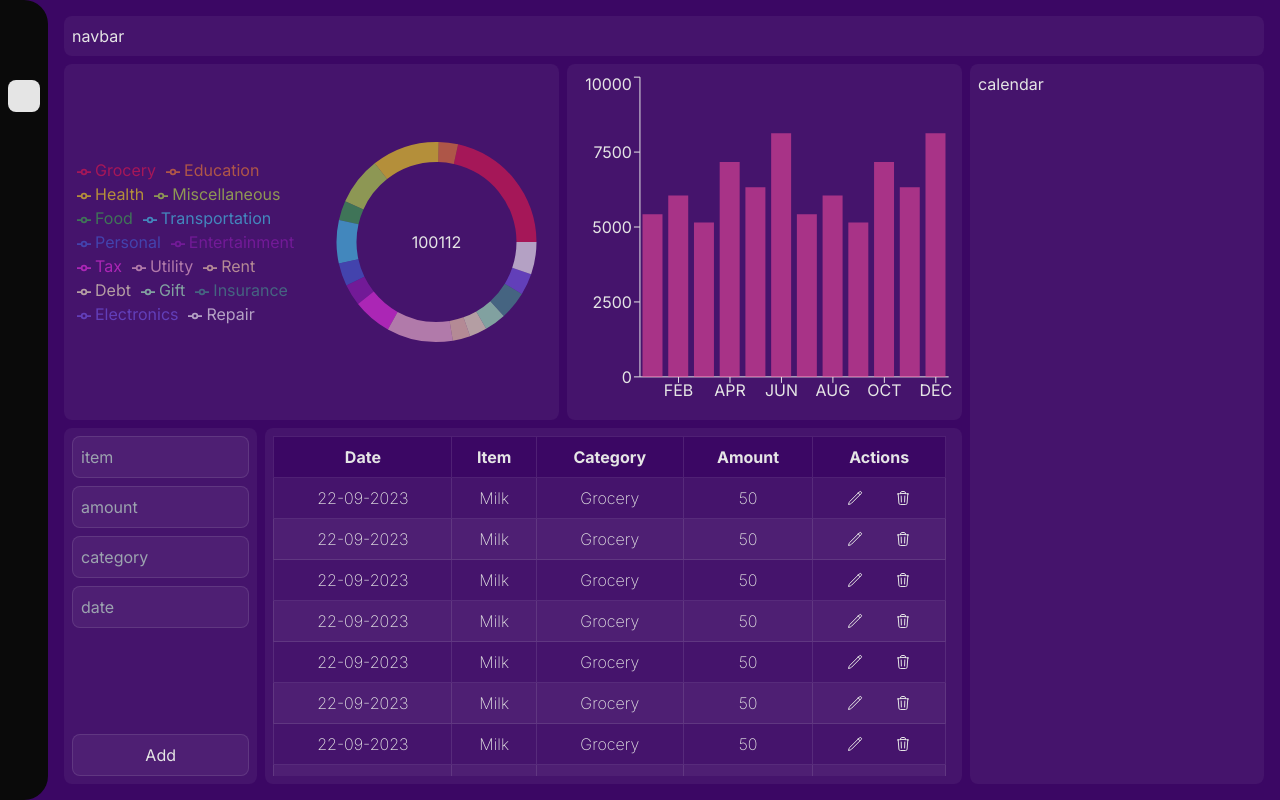
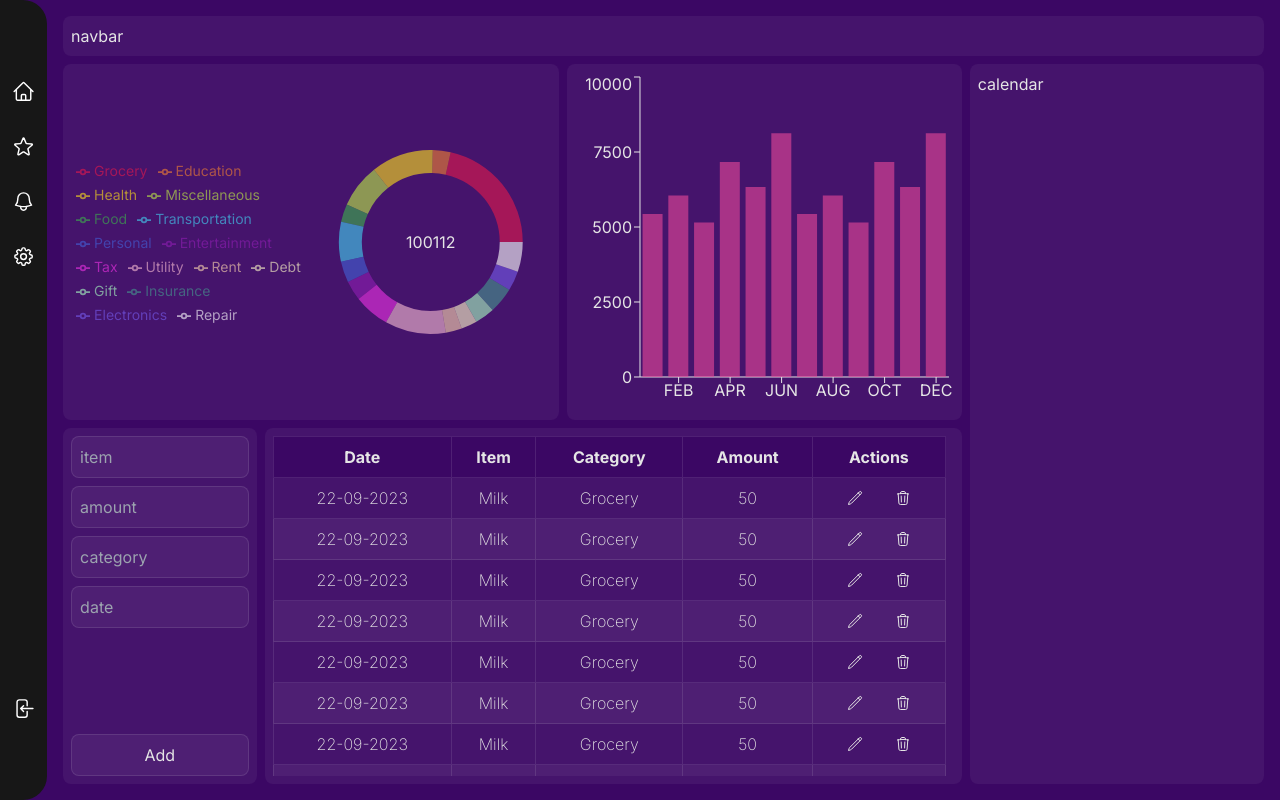
Before and after one commit to amirakbarwicaksono/financial-tracker, a Next.js app in the folder frontend/: page / in a window 1280 px wide. Built offline with nearby package versions, Linux system fonts and the light colour scheme.

Commit message:
added sidebar

```diff
--- /dev/null
+++ b/frontend/app/Icons/Edit.tsx
@@ -0,0 +1,19 @@
+const Edit = () => {
+    return (
+        <svg
+            xmlns="http://www.w3.org/2000/svg"
+            fill="none"
+            viewBox="0 0 24 24"
+            strokeWidth={1.5}
+            stroke="currentColor"
+        >
+            <path
+                strokeLinecap="round"
+                strokeLinejoin="round"
+                d="M16.862 4.487l1.687-1.688a1.875 1.875 0 112.652 2.652L6.832 19.82a4.5 4.5 0 01-1.897 1.13l-2.685.8.8-2.685a4.5 4.5 0 011.13-1.897L16.863 4.487zm0 0L19.5 7.125"
+            />
+        </svg>
+    );
+};
+
+export default Edit;
--- /dev/null
+++ b/frontend/app/Icons/Home.tsx
@@ -0,0 +1,19 @@
+const Home = () => {
+    return (
+        <svg
+            xmlns="http://www.w3.org/2000/svg"
+            fill="none"
+            viewBox="0 0 24 24"
+            strokeWidth={1.5}
+            stroke="currentColor"
+        >
+            <path
+                strokeLinecap="round"
+                strokeLinejoin="round"
+                d="M2.25 12l8.954-8.955c.44-.439 1.152-.439 1.591 0L21.75 12M4.5 9.75v10.125c0 .621.504 1.125 1.125 1.125H9.75v-4.875c0-.621.504-1.125 1.125-1.125h2.25c.621 0 1.125.504 1.125 1.125V21h4.125c.621 0 1.125-.504 1.125-1.125V9.75M8.25 21h8.25"
+            />
+        </svg>
+    );
+};
+
+export default Home;
--- /dev/null
+++ b/frontend/app/Icons/Logout.tsx
@@ -0,0 +1,19 @@
+const Logout = () => {
+    return (
+        <svg
+            xmlns="http://www.w3.org/2000/svg"
+            fill="none"
+            viewBox="0 0 24 24"
+            strokeWidth={1.5}
+            stroke="currentColor"
+        >
+            <path
+                strokeLinecap="round"
+                strokeLinejoin="round"
+                d="M15.75 9V5.25A2.25 2.25 0 0013.5 3h-6a2.25 2.25 0 00-2.25 2.25v13.5A2.25 2.25 0 007.5 21h6a2.25 2.25 0 002.25-2.25V15M12 9l-3 3m0 0l3 3m-3-3h12.75"
+            />
+        </svg>
+    );
+};
+
+export default Logout;
--- /dev/null
+++ b/frontend/app/Icons/Noticification.tsx
@@ -0,0 +1,19 @@
+const Notification = () => {
+    return (
+        <svg
+            xmlns="http://www.w3.org/2000/svg"
+            fill="none"
+            viewBox="0 0 24 24"
+            strokeWidth={1.5}
+            stroke="currentColor"
+        >
+            <path
+                strokeLinecap="round"
+                strokeLinejoin="round"
+                d="M14.857 17.082a23.848 23.848 0 005.454-1.31A8.967 8.967 0 0118 9.75v-.7V9A6 6 0 006 9v.75a8.967 8.967 0 01-2.312 6.022c1.733.64 3.56 1.085 5.455 1.31m5.714 0a24.255 24.255 0 01-5.714 0m5.714 0a3 3 0 11-5.714 0"
+            />
+        </svg>
+    );
+};
+
+export default Notification;
--- /dev/null
+++ b/frontend/app/Icons/Settings.tsx
@@ -0,0 +1,24 @@
+const Settings = () => {
+    return (
+        <svg
+            xmlns="http://www.w3.org/2000/svg"
+            fill="none"
+            viewBox="0 0 24 24"
+            strokeWidth={1.5}
+            stroke="currentColor"
+        >
+            <path
+                strokeLinecap="round"
+                strokeLinejoin="round"
+                d="M10.343 3.94c.09-.542.56-.94 1.11-.94h1.093c.55 0 1.02.398 1.11.94l.149.894c.07.424.384.764.78.93.398.164.855.142 1.205-.108l.737-.527a1.125 1.125 0 011.45.12l.773.774c.39.389.44 1.002.12 1.45l-.527.737c-.25.35-.272.806-.107 1.204.165.397.505.71.93.78l.893.15c.543.09.94.56.94 1.109v1.094c0 .55-.397 1.02-.94 1.11l-.893.149c-.425.07-.765.383-.93.78-.165.398-.143.854.107 1.204l.527.738c.32.447.269 1.06-.12 1.45l-.774.773a1.125 1.125 0 01-1.449.12l-.738-.527c-.35-.25-.806-.272-1.203-.107-.397.165-.71.505-.781.929l-.149.894c-.09.542-.56.94-1.11.94h-1.094c-.55 0-1.019-.398-1.11-.94l-.148-.894c-.071-.424-.384-.764-.781-.93-.398-.164-.854-.142-1.204.108l-.738.527c-.447.32-1.06.269-1.45-.12l-.773-.774a1.125 1.125 0 01-.12-1.45l.527-.737c.25-.35.273-.806.108-1.204-.165-.397-.505-.71-.93-.78l-.894-.15c-.542-.09-.94-.56-.94-1.109v-1.094c0-.55.398-1.02.94-1.11l.894-.149c.424-.07.765-.383.93-.78.165-.398.143-.854-.107-1.204l-.527-.738a1.125 1.125 0 01.12-1.45l.773-.773a1.125 1.125 0 011.45-.12l.737.527c.35.25.807.272 1.204.107.397-.165.71-.505.78-.929l.15-.894z"
+            />
+            <path
+                strokeLinecap="round"
+                strokeLinejoin="round"
+                d="M15 12a3 3 0 11-6 0 3 3 0 016 0z"
+            />
+        </svg>
+    );
+};
+
+export default Settings;
--- /dev/null
+++ b/frontend/app/Icons/Star.tsx
@@ -0,0 +1,19 @@
+const Star = () => {
+    return (
+        <svg
+            xmlns="http://www.w3.org/2000/svg"
+            fill="none"
+            viewBox="0 0 24 24"
+            strokeWidth={1.5}
+            stroke="currentColor"
+        >
+            <path
+                strokeLinecap="round"
+                strokeLinejoin="round"
+                d="M11.48 3.499a.562.562 0 011.04 0l2.125 5.111a.563.563 0 00.475.345l5.518.442c.499.04.701.663.321.988l-4.204 3.602a.563.563 0 00-.182.557l1.285 5.385a.562.562 0 01-.84.61l-4.725-2.885a.563.563 0 00-.586 0L6.982 20.54a.562.562 0 01-.84-.61l1.285-5.386a.562.562 0 00-.182-.557l-4.204-3.602a.563.563 0 01.321-.988l5.518-.442a.563.563 0 00.475-.345L11.48 3.5z"
+            />
+        </svg>
+    );
+};
+
+export default Star;
--- /dev/null
+++ b/frontend/app/Icons/Trash.tsx
@@ -0,0 +1,19 @@
+const Trash = () => {
+    return (
+        <svg
+            xmlns="http://www.w3.org/2000/svg"
+            fill="none"
+            viewBox="0 0 24 24"
+            strokeWidth={1.5}
+            stroke="currentColor"
+        >
+            <path
+                strokeLinecap="round"
+                strokeLinejoin="round"
+                d="M14.74 9l-.346 9m-4.788 0L9.26 9m9.968-3.21c.342.052.682.107 1.022.166m-1.022-.165L18.16 19.673a2.25 2.25 0 01-2.244 2.077H8.084a2.25 2.25 0 01-2.244-2.077L4.772 5.79m14.456 0a48.108 48.108 0 00-3.478-.397m-12 .562c.34-.059.68-.114 1.022-.165m0 0a48.11 48.11 0 013.478-.397m7.5 0v-.916c0-1.18-.91-2.164-2.09-2.201a51.964 51.964 0 00-3.32 0c-1.18.037-2.09 1.022-2.09 2.201v.916m7.5 0a48.667 48.667 0 00-7.5 0"
+            />
+        </svg>
+    );
+};
+
+export default Trash;
--- /dev/null
+++ b/frontend/app/components/IconButton.tsx
@@ -0,0 +1,5 @@
+const IconButton = ({ children }: { children: any }) => {
+    return <button className="w-full hover:scale-125 transition">{children}</button>;
+};
+
+export default IconButton;
--- a/frontend/app/components/PieGraph.tsx
+++ b/frontend/app/components/PieGraph.tsx
@@ -84,7 +84,6 @@ const PieGraph = () => {
             <PieChart>
                 <Tooltip content={<CustomTooltip />} />
                 <Legend
-                    width={250}
                     layout="horizontal"
                     align="left"
                     verticalAlign="middle"
@@ -95,8 +94,8 @@ const PieGraph = () => {
                     data={data}
                     cx={"50%"}
                     cy={"50%"}
-                    innerRadius={80}
-                    outerRadius={100}
+                    innerRadius={"60%"}
+                    outerRadius={"80%"}
                     fill="#888a2s"
                     paddingAngle={0}
                     dataKey="value"
--- a/frontend/app/components/Sidebar.tsx
+++ b/frontend/app/components/Sidebar.tsx
@@ -1,7 +1,30 @@
+import Home from "../Icons/Home";
+import Logout from "../Icons/Logout";
+import Notification from "../Icons/Noticification";
+import Settings from "../Icons/Settings";
+import Star from "../Icons/Star";
+import IconButton from "./IconButton";
+
 const Sidebar = () => {
     return (
-        <div className="flex h-screen w-12 flex-col items-center gap-4 rounded-r-3xl bg-neutral-950 px-2 pt-20">
-            <div className="h-8 w-8 rounded-lg bg-neutral-200 transition hover:scale-110 hover:rounded-full"></div>
+        <div className="flex h-screen w-12 text-white flex-col items-center gap-8 rounded-r-3xl bg-neutral-900 px-3 py-20">
+            <IconButton>
+                <Home />
+            </IconButton>
+            <IconButton>
+                <Star />
+            </IconButton>
+            <IconButton>
+                <Notification />
+            </IconButton>
+            <IconButton>
+                <Settings />
+            </IconButton>
+
+            <div className="grow"></div>
+            <IconButton>
+                <Logout />
+            </IconButton>
         </div>
     );
 };
--- a/frontend/app/components/Transactions.tsx
+++ b/frontend/app/components/Transactions.tsx
@@ -1,3 +1,7 @@
+import Edit from "../Icons/Edit";
+import Trash from "../Icons/Trash";
+import IconButton from "./IconButton";
+
 const Transactions = () => {
     const data = [
         { id: 0, date: "22-09-2023", item: "milk", category: "grocery", amount: 50 },
@@ -34,39 +38,16 @@ const Transactions = () => {
                             <td>{d.amount}</td>
                             <td>
                                 <div className="flex justify-center gap-8">
-                                    <button>
-                                        <svg
-                                            xmlns="http://www.w3.org/2000/svg"
-                                            fill="none"
-                                            viewBox="0 0 24 24"
-                                            strokeWidth={1.5}
-                                            stroke="currentColor"
-                                            className="w-4 h-4"
-                                        >
-                                            <path
-                                                strokeLinecap="round"
-                                                strokeLinejoin="round"
-                                                d="M16.862 4.487l1.687-1.688a1.875 1.875 0 112.652 2.652L6.832 19.82a4.5 4.5 0 01-1.897 1.13l-2.685.8.8-2.685a4.5 4.5 0 011.13-1.897L16.863 4.487zm0 0L19.5 7.125"
-                                            />
-                                        </svg>
-                                    </button>
-
-                                    <button>
-                                        <svg
-                                            xmlns="http://www.w3.org/2000/svg"
-                                            fill="none"
-                                            viewBox="0 0 24 24"
-                                            strokeWidth={1.5}
-                                            stroke="currentColor"
-                                            className="w-4 h-4"
-                                        >
-                                            <path
-                                                strokeLinecap="round"
-                                                strokeLinejoin="round"
-                                                d="M14.74 9l-.346 9m-4.788 0L9.26 9m9.968-3.21c.342.052.682.107 1.022.166m-1.022-.165L18.16 19.673a2.25 2.25 0 01-2.244 2.077H8.084a2.25 2.25 0 01-2.244-2.077L4.772 5.79m14.456 0a48.108 48.108 0 00-3.478-.397m-12 .562c.34-.059.68-.114 1.022-.165m0 0a48.11 48.11 0 013.478-.397m7.5 0v-.916c0-1.18-.91-2.164-2.09-2.201a51.964 51.964 0 00-3.32 0c-1.18.037-2.09 1.022-2.09 2.201v.916m7.5 0a48.667 48.667 0 00-7.5 0"
-                                            />
-                                        </svg>
-                                    </button>
+                                    <div className="w-4 flex items-center">
+                                        <IconButton>
+                                            <Edit />
+                                        </IconButton>
+                                    </div>
+                                    <div className="w-4 flex items-center">
+                                        <IconButton>
+                                            <Trash />
+                                        </IconButton>
+                                    </div>
                                 </div>
                             </td>
                         </tr>
--- a/frontend/app/globals.css
+++ b/frontend/app/globals.css
@@ -36,10 +36,6 @@ td:first-child {
     @apply border-l;
 }
 
-td button {
-    @apply hover:scale-125 transition;
-}
-
 tbody tr {
     @apply even:bg-white even:bg-opacity-5 font-extralight;
 }
@@ -48,6 +44,10 @@ tbody tr {
     @apply bg-neutral-950 p-2 rounded-lg text-inherit border;
 }
 
-/* .recharts-legend-item {
-    @apply text-sm;
-} */
+.recharts-legend-item {
+    @apply text-sm 2xl:text-3xl;
+}
+
+.recharts-legend-wrapper {
+    @apply !w-1/2 !overflow-auto !max-h-full;
+}
```
